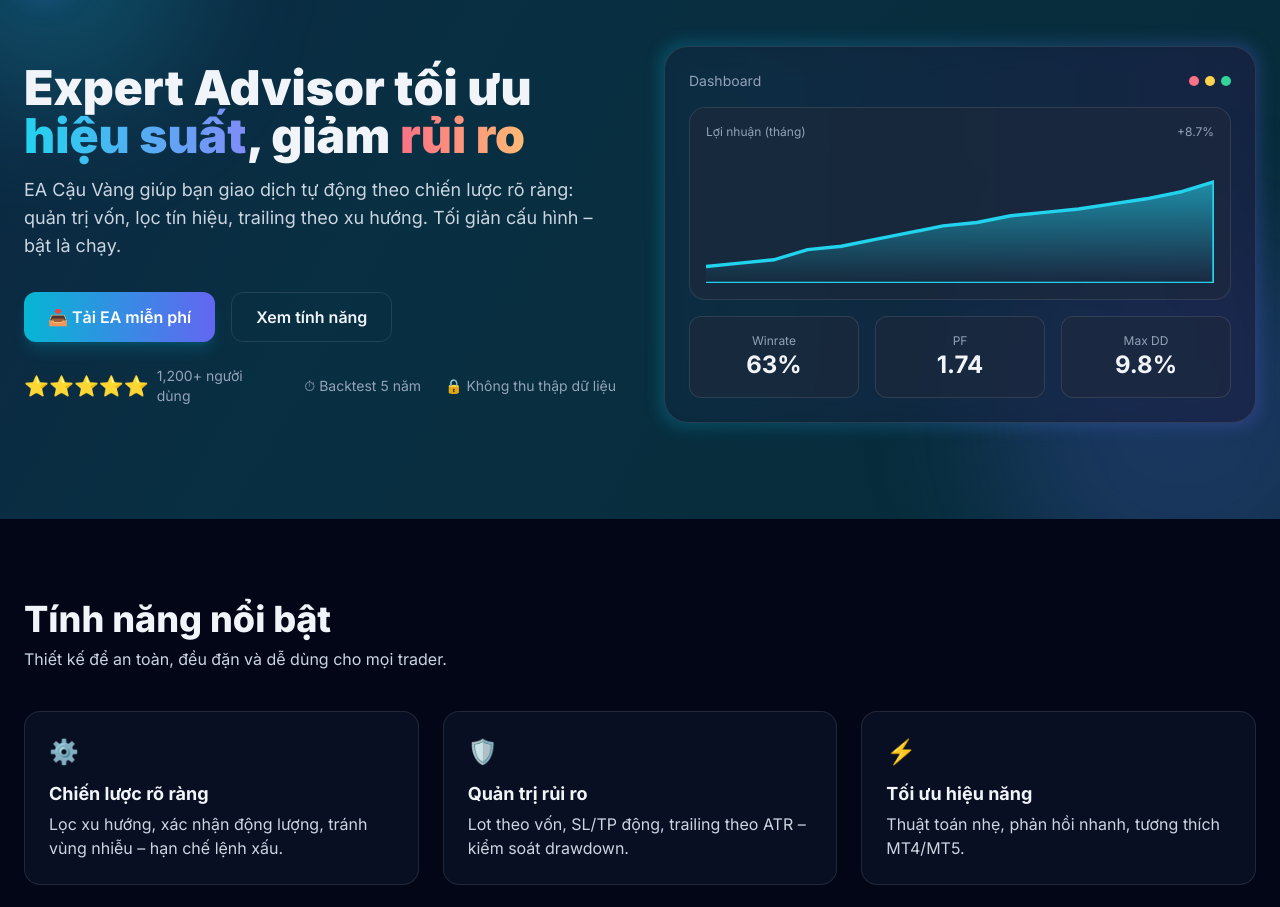
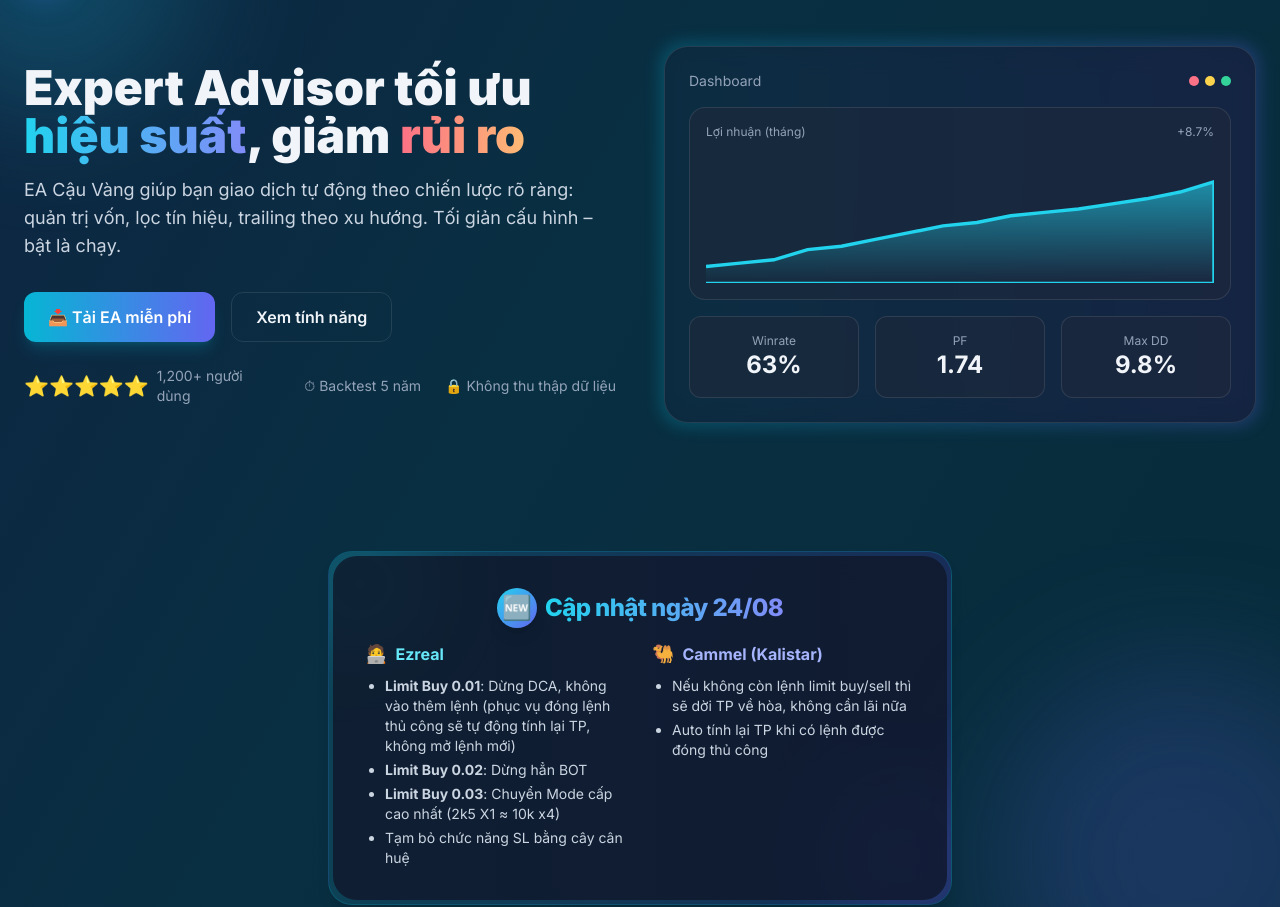
Before and after one commit to longnhatnguyen/EAForex, a plain HTML site: page index.html in a window 1280 px wide. Shown: the part 74-981 px from the top of the page. Drawn offline with nearby package versions, Linux system fonts and the light colour scheme.

Commit message:
Update index.html

```diff
--- a/index.html
+++ b/index.html
@@ -35,6 +35,7 @@
   </style>
 </head>
 <body class="bg-slate-950 text-slate-100">
+
   <!-- Hero -->
   <header class="relative overflow-hidden">
     <div class="absolute inset-0 grad opacity-20"></div>
@@ -129,6 +130,43 @@
         </div>
       </div>
     </section>
+    <!-- Update 2408 (Đẹp hơn) -->
+  <section class="max-w-2xl mx-auto px-4 sm:px-6 pt-8 pb-2">
+    <div class="relative rounded-3xl bg-gradient-to-r from-cyan-800/40 to-indigo-900/40 border border-cyan-500/20 shadow-lg p-1 mb-10 overflow-hidden">
+      <div class="absolute -top-8 -left-8 w-32 h-32 bg-cyan-400/20 rounded-full blur-2xl"></div>
+      <div class="absolute -bottom-8 -right-8 w-40 h-40 bg-indigo-500/20 rounded-full blur-2xl"></div>
+      <div class="relative rounded-3xl bg-slate-900/80 p-6 sm:p-8">
+        <div class="flex items-center justify-center mb-3">
+          <span class="inline-flex items-center justify-center w-10 h-10 rounded-full bg-gradient-to-br from-cyan-400 to-indigo-500 text-white text-2xl shadow-lg mr-2">🆕</span>
+          <h2 class="text-2xl sm:text-2xl font-extrabold bg-clip-text text-transparent bg-gradient-to-r from-cyan-400 to-indigo-400 tracking-tight">Cập nhật ngày 24/08</h2>
+        </div>
+        <div class="grid sm:grid-cols-2 gap-6 mt-2">
+          <div>
+            <div class="flex items-center gap-2 mb-2">
+              <span class="text-lg">🧑‍💻</span>
+              <span class="font-bold text-cyan-300">Ezreal</span>
+            </div>
+            <ul class="list-disc pl-5 text-slate-300 space-y-1 text-sm">
+              <li><b>Limit Buy 0.01</b>: Dừng DCA, không vào thêm lệnh (phục vụ đóng lệnh thủ công sẽ tự động tính lại TP, không mở lệnh mới)</li>
+              <li><b>Limit Buy 0.02</b>: Dừng hẳn BOT</li>
+              <li><b>Limit Buy 0.03</b>: Chuyển Mode cấp cao nhất (2k5 X1 ≈ 10k x4)</li>
+              <li>Tạm bỏ chức năng SL bằng cây cân huệ</li>
+            </ul>
+          </div>
+          <div>
+            <div class="flex items-center gap-2 mb-2">
+              <span class="text-lg">🐫</span>
+              <span class="font-bold text-indigo-300">Cammel (Kalistar)</span>
+            </div>
+            <ul class="list-disc pl-5 text-slate-300 space-y-1 text-sm">
+              <li>Nếu không còn lệnh limit buy/sell thì sẽ dời TP về hòa, không cần lãi nữa</li>
+              <li>Auto tính lại TP khi có lệnh được đóng thủ công</li>
+            </ul>
+          </div>
+        </div>
+      </div>
+    </div>
+  </section>
   </header>
 
   <!-- Features -->
```
